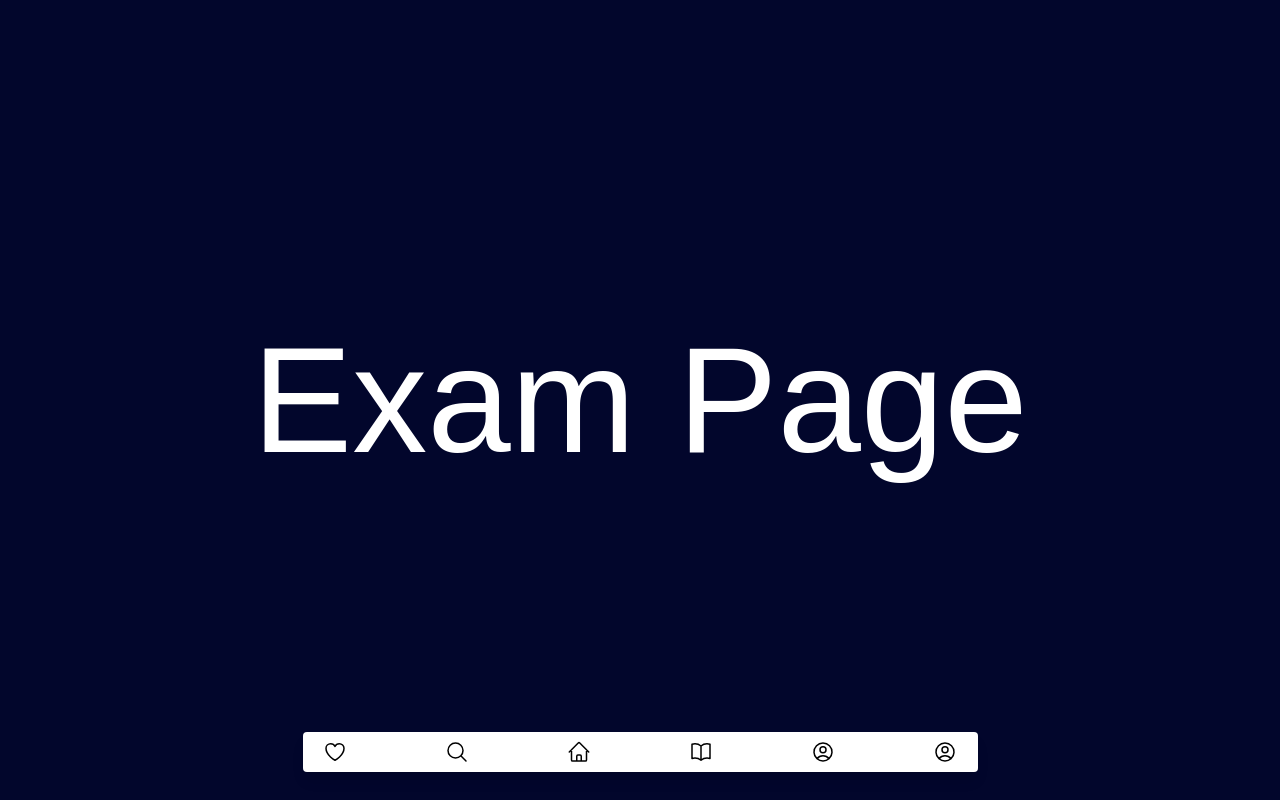
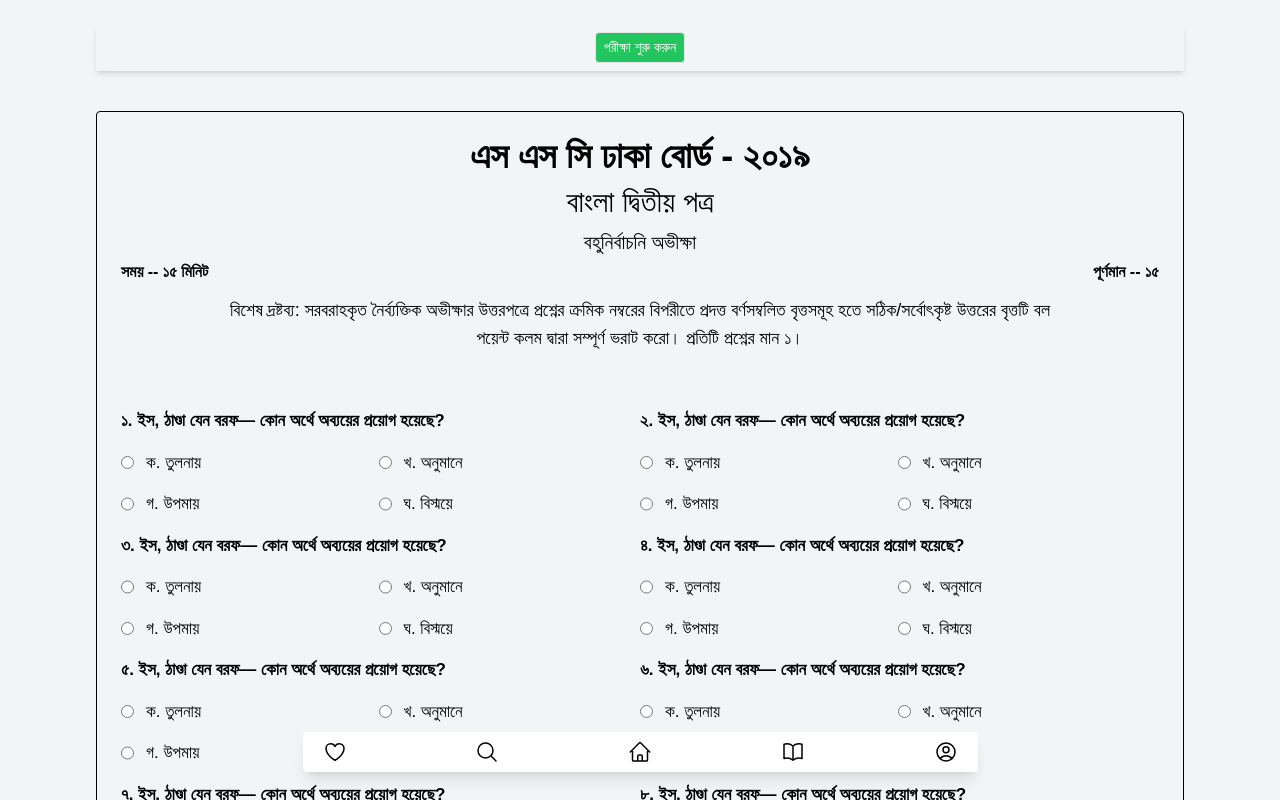
Before and after one commit to JosimHossain1/qsolution, a Next.js app: page /exam in a window 1280 px wide. Shown: the top 800 px of the page. Built offline with nearby package versions, Linux system fonts and the light colour scheme.

Commit message:
Second Command

```diff
--- a/app/exam/page.tsx
+++ b/app/exam/page.tsx
@@ -1,7 +1,8 @@
+import QuestionCard from "@/components/QuetionsPatternCard";
 const Exam = () => {
   return (
-    <div className="flex justify-center items-center h-screen">
-      <h1 className="text-[150px] text-white">Exam Page</h1>
+    <div className="flex justify-center items-center ">
+      <QuestionCard />
     </div>
   );
 };
--- a/app/q/page.tsx
+++ /dev/null
@@ -1,11 +0,0 @@
-import Question from "@/components/Question";
-
-const page = () => {
-  return (
-    <div>
-      <Question />
-    </div>
-  );
-};
-
-export default page;
--- /dev/null
+++ b/app/result/page.tsx
@@ -0,0 +1,19 @@
+import React from "react";
+
+const page = () => {
+  return (
+    <div className="flex justify-center items-center h-screen">
+      <div className="p-5 bg-white text-xl rounded w-[50%] leading-10 font-semibold">
+        <h1 className="text-center text-3xl border-b-4 border-gray-500 w-[100px] mx-auto mb-3">
+          রেজাল্ট
+        </h1>
+        <h1 className="text-green-500">সঠিক উত্তর : ১৩ টি</h1>
+        <h1 className="text-red-500">ভুল উত্তর : ০২ টি</h1>
+        <h1>সর্বমোট নাম্বার : ১৩</h1>
+        <h1>রেজাল্ট : পাস </h1>
+      </div>
+    </div>
+  );
+};
+
+export default page;
--- a/components/Navabar.tsx
+++ b/components/Navabar.tsx
@@ -31,9 +31,6 @@ const Navbar = () => {
           <Link href={"/profile"}>
             <UserCircleIcon className="w-6 cursor-pointer hover:text-sky-600" />
           </Link>
-          <Link href={"/q"}>
-            <UserCircleIcon className="w-6 cursor-pointer hover:text-sky-600" />
-          </Link>
         </div>
       </div>
     </div>
--- a/components/Question.tsx
+++ /dev/null
@@ -1,12 +0,0 @@
-import React from "react";
-import QuetionsPatternCard from "./QuetionsPatternCard";
-
-const Question = () => {
-  return (
-    <div>
-      <QuetionsPatternCard />
-    </div>
-  );
-};
-
-export default Question;
--- a/components/QuetionsPatternCard.jsx
+++ b/components/QuetionsPatternCard.tsx
@@ -1,97 +1,160 @@
-import React from "react";
-
+"use client";
+import Link from "next/link";
+import React, { useState, useEffect } from "react";
 const QuetionsPatternCard = () => {
   const mcqData = [
     {
       Quetion: "১. ইস, ঠাণ্ডা যেন বরফ— কোন অর্থে অব্যয়ের প্রয়োগ হয়েছে?",
       options: ["ক. তুলনায়", "খ. অনুমানে", "গ. উপমায়", "ঘ. বিস্ময়ে"],
+      name: "a",
       answare: 2,
     },
     {
       Quetion: "২. ইস, ঠাণ্ডা যেন বরফ— কোন অর্থে অব্যয়ের প্রয়োগ হয়েছে?",
       options: ["ক. তুলনায়", "খ. অনুমানে", "গ. উপমায়", "ঘ. বিস্ময়ে"],
+      name: "b",
       answare: 2,
     },
     {
       Quetion: "৩. ইস, ঠাণ্ডা যেন বরফ— কোন অর্থে অব্যয়ের প্রয়োগ হয়েছে?",
       options: ["ক. তুলনায়", "খ. অনুমানে", "গ. উপমায়", "ঘ. বিস্ময়ে"],
+      name: "c",
       answare: 2,
     },
     {
       Quetion: "৪. ইস, ঠাণ্ডা যেন বরফ— কোন অর্থে অব্যয়ের প্রয়োগ হয়েছে?",
       options: ["ক. তুলনায়", "খ. অনুমানে", "গ. উপমায়", "ঘ. বিস্ময়ে"],
+      name: "d",
       answare: 2,
     },
     {
       Quetion: "৫. ইস, ঠাণ্ডা যেন বরফ— কোন অর্থে অব্যয়ের প্রয়োগ হয়েছে?",
       options: ["ক. তুলনায়", "খ. অনুমানে", "গ. উপমায়", "ঘ. বিস্ময়ে"],
+      name: "e",
       answare: 2,
     },
     {
       Quetion: "৬. ইস, ঠাণ্ডা যেন বরফ— কোন অর্থে অব্যয়ের প্রয়োগ হয়েছে?",
       options: ["ক. তুলনায়", "খ. অনুমানে", "গ. উপমায়", "ঘ. বিস্ময়ে"],
+      name: "f",
       answare: 2,
     },
     {
       Quetion: "৭. ইস, ঠাণ্ডা যেন বরফ— কোন অর্থে অব্যয়ের প্রয়োগ হয়েছে?",
       options: ["ক. তুলনায়", "খ. অনুমানে", "গ. উপমায়", "ঘ. বিস্ময়ে"],
+      name: "g",
       answare: 2,
     },
     {
       Quetion: "৮. ইস, ঠাণ্ডা যেন বরফ— কোন অর্থে অব্যয়ের প্রয়োগ হয়েছে?",
       options: ["ক. তুলনায়", "খ. অনুমানে", "গ. উপমায়", "ঘ. বিস্ময়ে"],
+      name: "h",
       answare: 2,
     },
     {
       Quetion: "৯. ইস, ঠাণ্ডা যেন বরফ— কোন অর্থে অব্যয়ের প্রয়োগ হয়েছে?",
       options: ["ক. তুলনায়", "খ. অনুমানে", "গ. উপমায়", "ঘ. বিস্ময়ে"],
+      name: "i",
       answare: 2,
     },
     {
       Quetion: "১১. ইস, ঠাণ্ডা যেন বরফ— কোন অর্থে অব্যয়ের প্রয়োগ হয়েছে?",
       options: ["ক. তুলনায়", "খ. অনুমানে", "গ. উপমায়", "ঘ. বিস্ময়ে"],
+      name: "j",
       answare: 2,
     },
     {
       Quetion: "১২. ইস, ঠাণ্ডা যেন বরফ— কোন অর্থে অব্যয়ের প্রয়োগ হয়েছে?",
       options: ["ক. তুলনায়", "খ. অনুমানে", "গ. উপমায়", "ঘ. বিস্ময়ে"],
+      name: "k",
       answare: 2,
     },
     {
       Quetion: "১৩. ইস, ঠাণ্ডা যেন বরফ— কোন অর্থে অব্যয়ের প্রয়োগ হয়েছে?",
       options: ["ক. তুলনায়", "খ. অনুমানে", "গ. উপমায়", "ঘ. বিস্ময়ে"],
+      name: "l",
       answare: 2,
     },
     {
       Quetion: "১৪. ইস, ঠাণ্ডা যেন বরফ— কোন অর্থে অব্যয়ের প্রয়োগ হয়েছে?",
       options: ["ক. তুলনায়", "খ. অনুমানে", "গ. উপমায়", "ঘ. বিস্ময়ে"],
+      name: "m",
       answare: 2,
     },
     {
       Quetion: "১৫. ইস, ঠাণ্ডা যেন বরফ— কোন অর্থে অব্যয়ের প্রয়োগ হয়েছে?",
       options: ["ক. তুলনায়", "খ. অনুমানে", "গ. উপমায়", "ঘ. বিস্ময়ে"],
-      answare: 2,
-    },
-    {
-      Quetion: "১৬. ইস, ঠাণ্ডা যেন বরফ— কোন অর্থে অব্যয়ের প্রয়োগ হয়েছে?",
-      options: ["ক. তুলনায়", "খ. অনুমানে", "গ. উপমায়", "ঘ. বিস্ময়ে"],
-      answare: 2,
-    },
-    {
-      Quetion: "১৭. ইস, ঠাণ্ডা যেন বরফ— কোন অর্থে অব্যয়ের প্রয়োগ হয়েছে?",
-      options: ["ক. তুলনায়", "খ. অনুমানে", "গ. উপমায়", "ঘ. বিস্ময়ে"],
-      answare: 2,
-    },
-    {
-      Quetion: "১৮. ইস, ঠাণ্ডা যেন বরফ— কোন অর্থে অব্যয়ের প্রয়োগ হয়েছে?",
-      options: ["ক. তুলনায়", "খ. অনুমানে", "গ. উপমায়", "ঘ. বিস্ময়ে"],
+      name: "n",
       answare: 2,
     },
   ];
 
+  const initialTime = 15 * 60; // 15 minutes in seconds
+  const [time, setTime] = useState(initialTime);
+  const [isRunning, setIsRunning] = useState(false);
+  const [hide, setHide] = useState(false);
+
+  useEffect(() => {
+    let interval: any;
+
+    if (isRunning && time > 0) {
+      interval = setInterval(() => {
+        setTime((prevTime) => prevTime - 1);
+      }, 1000);
+    } else if (time === 0) {
+      setIsRunning(false);
+    } else {
+      clearInterval(interval);
+    }
+
+    return () => {
+      clearInterval(interval);
+    };
+  }, [isRunning, time]);
+
+  const handleStart = () => {
+    setIsRunning(true);
+    setHide(true);
+  };
+
+  const endExam = () => {
+    alert("আপনি কি পরীক্ষা শেষ করতে চাচ্ছেন?");
+  };
+
   return (
-    <div className="bg-gray-100 lg:px-24 text-center p-6 kalpurush">
-      <div className=" border border-black p-6 rounded">
+    <div className="bg-gray-100 lg:px-24 text-center p-6 kalpurush pb-16">
+      <div className="flex justify-between items-center shadow-md p-2 ">
+        {
+          <button
+            onClick={handleStart}
+            className={`text-[14px] poppins border rounded py-1 px-2 bg-green-500 mx-auto  text-white ${
+              hide ? "hidden" : "block"
+            }`}
+          >
+            পরীক্ষা শুরু করুন
+          </button>
+        }
+        <h2
+          className={`text-[14px] poppins border rounded py-1 px-2 bg-red-500 text-white ${
+            hide ? "block" : "hidden"
+          }`}
+        >
+          Timer: {Math.floor(time / 60)}:
+          {(time % 60).toString().padStart(2, "0")}
+        </h2>
+
+        <Link
+          href={"/result"}
+          className={`text-[14px] poppins border rounded py-1 px-2 bg-red-500 text-white ${
+            hide ? "block" : "hidden"
+          }`}
+          onClick={endExam}
+        >
+          পরিক্ষা শেষ
+        </Link>
+      </div>
+
+      <div className=" border border-black p-6 rounded mt-10">
         <div className="qHeading">
           <div>
             <h1 className=" text-2xl lg:text-4xl font-bold">
@@ -101,8 +164,8 @@ const QuetionsPatternCard = () => {
             <h1 className="lg:text-xl md:my-1">বহুনির্বাচনি অভীক্ষা</h1>
           </div>
           <div className="timeBar flex justify-between">
-            <div className="font-semibold">সময় -- ৩০ মিনিট</div>
-            <div className="font-semibold">পূর্ণমান -- ৩০</div>
+            <div className="font-semibold">সময় -- ১৫ মিনিট</div>
+            <div className="font-semibold">পূর্ণমান -- ১৫</div>
           </div>
           <div className="qNotes my-3 lg:px-[10%]">
             <p className="lg:text-lg">
@@ -124,21 +187,37 @@ const QuetionsPatternCard = () => {
                 <div className="multipla_choice flex justify-between">
                   <div className="space-y-4 mt-4">
                     <label htmlFor="" className="flex space-x-3">
-                      <input type="radio" name="q" value={data.options[0]} />
+                      <input
+                        type="radio"
+                        name={data.name}
+                        value={data.options[0]}
+                      />
                       <p className="text-[17px]">{data.options[0]}</p>
                     </label>
                     <label htmlFor="" className="flex space-x-3">
-                      <input type="radio" name="q" value={data.options[2]} />
+                      <input
+                        type="radio"
+                        name={data.name}
+                        value={data.options[2]}
+                      />
                       <p className="text-[17px]">{data.options[2]}</p>
                     </label>
                   </div>
                   <div className="space-y-4 mt-4 ">
                     <label htmlFor="" className="flex space-x-3 ">
-                      <input type="radio" name="q" value={data.options[1]} />
+                      <input
+                        type="radio"
+                        name={data.name}
+                        value={data.options[1]}
+                      />
                       <p className="text-[17px]">{data.options[1]}</p>
                     </label>
                     <label htmlFor="" className="flex space-x-3">
-                      <input type="radio" name="q" value={data.options[3]} />
+                      <input
+                        type="radio"
+                        name={data.name}
+                        value={data.options[3]}
+                      />
                       <p className="text-[17px]">{data.options[3]}</p>
                     </label>
                   </div>
```
